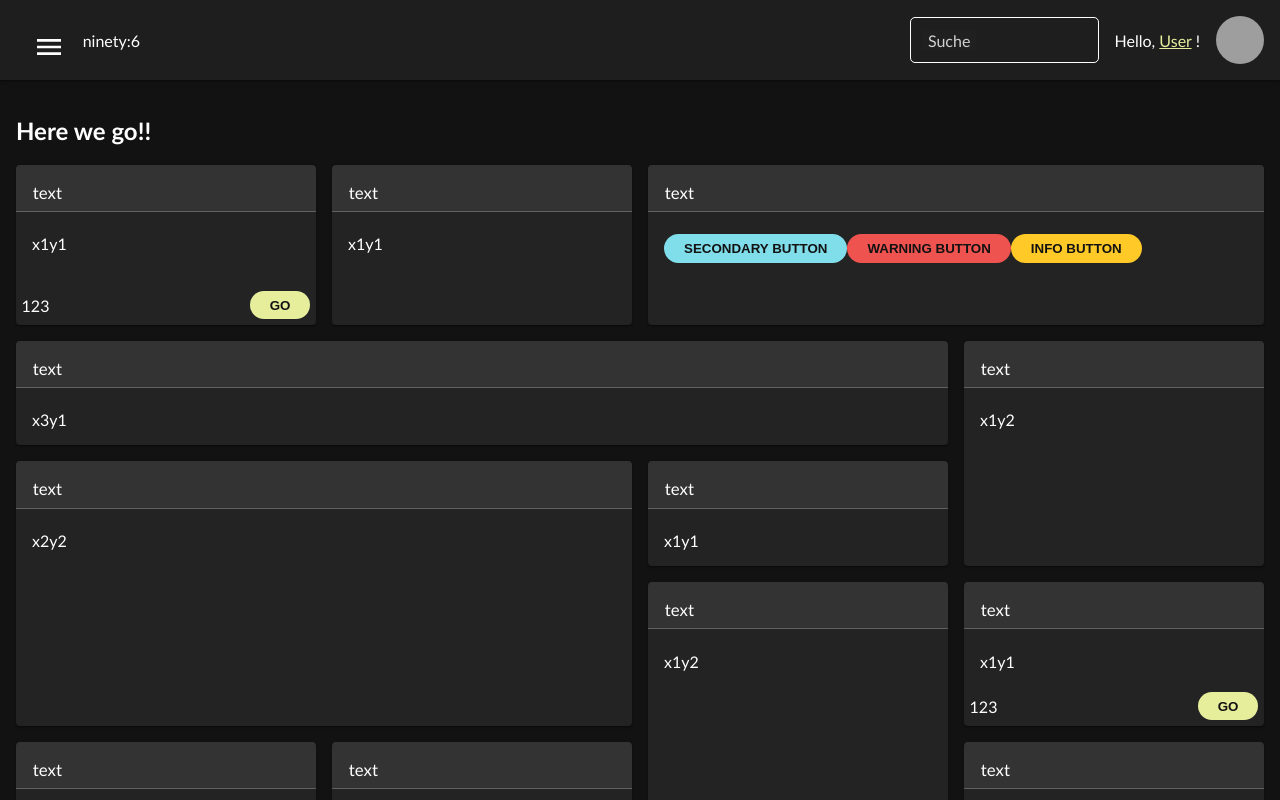
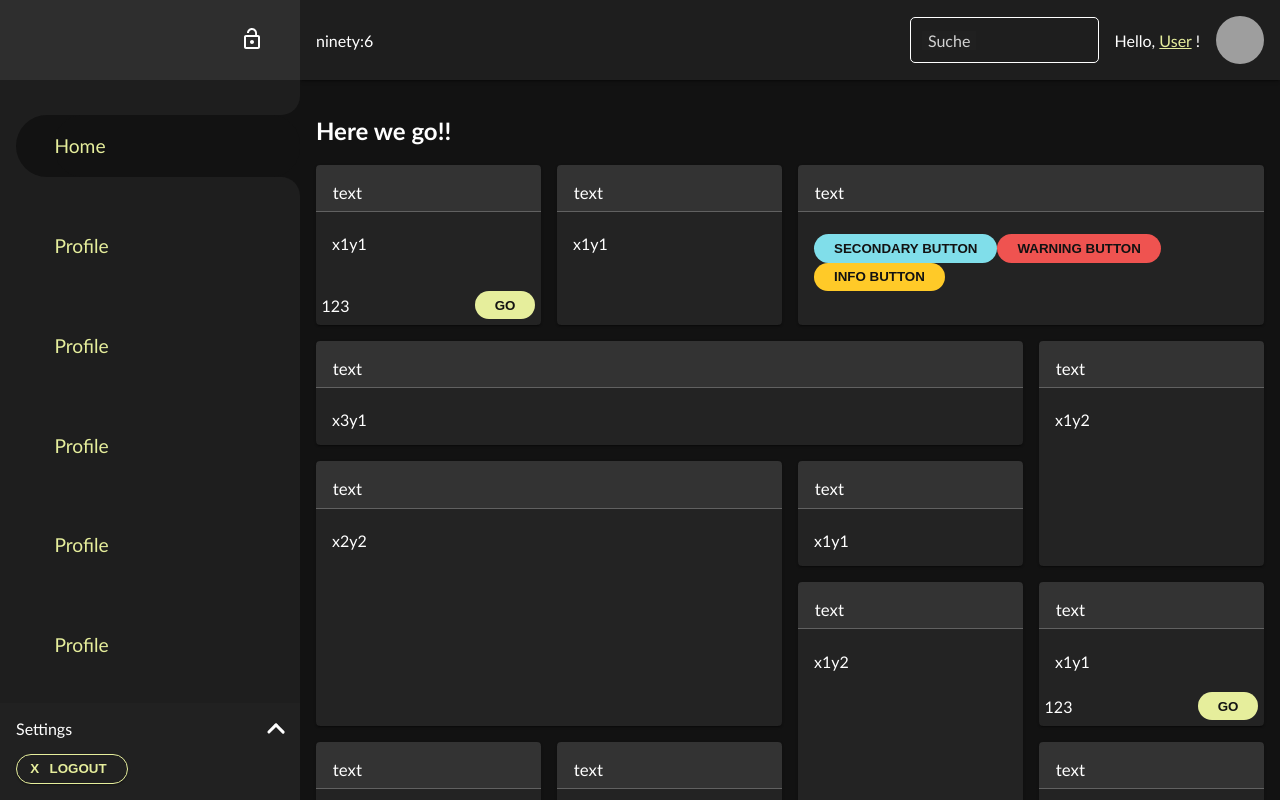
Before and after one commit to benediktrauch/angular-dashboard-template, an Angular app: page /user/home in a window 1280 px wide. Shown: the top 800 px of the page. Built offline with nearby package versions, Linux system fonts and the light colour scheme; grey boxes are pictures that could not be loaded.

Commit message:
updated responsive menu

```diff
--- a/src/app/shared/header/header.component.scss
+++ b/src/app/shared/header/header.component.scss
@@ -18,10 +18,14 @@ header {
   background: $background-color-el1;
   right: 0;
 
-  &.headerFixed {
-    position: fixed;
+  position: fixed;
+
+  @include breakpoint(md) {
+    position: relative;
+    &.headerFixed {
+      position: fixed;
+    }
   }
-
   .left,
   .right {
     display: inline-flex;
@@ -33,8 +37,7 @@ header {
       padding: 0 1em;
     }
   }
-  .left {
-  }
+
   .right {
     justify-content: flex-end;
     .userImage {
--- a/src/app/shared/sidebar/sidebar.component.html
+++ b/src/app/shared/sidebar/sidebar.component.html
@@ -53,7 +53,22 @@
       </a>
     </div>
     <div class="bottom">
-      <span class="button" (click)="_toggleSettings()">Settings</span>
+      <div class="button" (click)="_toggleSettings()">
+        <span class="flex between v-center"
+          >Settings
+          <div
+            class="myChevron"
+            [ngClass]="{
+              myChevron: true,
+              up: !settingsOpen,
+              down: settingsOpen
+            }"
+          >
+            <span class="chev firstLine"></span>
+            <span class="chev secondLine"></span>
+          </div>
+        </span>
+      </div>
       <div class="list">
         <ul>
           <li>1</li>
--- a/src/app/shared/sidebar/sidebar.component.scss
+++ b/src/app/shared/sidebar/sidebar.component.scss
@@ -90,15 +90,19 @@ nav {
 
 .menu {
   display: grid;
-  height: 100%;
-  grid-template-rows: $lgtb 1fr $lgtb;
-  @include breakpoint(xs) {
-    grid-template-rows: $smtb 1fr $smtb;
+  height: calc(100vh - 3em);
+  grid-template-rows: 1fr $smtb;
+  @include breakpoint(sm) {
+    height: calc(100vh - 5em);
+  }
+  @include breakpoint(md) {
+    height: 100%;
+    grid-template-rows: $lgtb 1fr $lgtb;
   }
   .top {
     display: none;
     @include breakpoint(md) {
-      height: 3em;
+      // height: $lgtb;
 
       @include mat-bg-elevation(2);
       align-items: center;
@@ -110,7 +114,13 @@ nav {
   .content {
     height: auto;
     align-self: flex-start;
-    padding: 1em 0 1em 1em;
+    overflow: auto;
+    max-height: calc(100% - 5em);
+    padding: 1em;
+    @include breakpoint(md) {
+      max-height: calc(100% - 5em);
+      padding: 1em 0 1em 1em;
+    }
     .listItem {
       background: $background-color-el1;
       display: grid;
@@ -136,7 +146,10 @@ nav {
       .bottom {
         background: $background-color-el1;
         height: 1em;
-        display: block;
+        display: none;
+        @include breakpoint(md) {
+          display: block;
+        }
         padding: 0;
       }
 
@@ -150,23 +163,30 @@ nav {
         background: $background-color-el1;
         grid-area: left;
         position: relative;
+        display: none;
+        @include breakpoint(md) {
+          display: block;
+        }
         .overlay {
           position: absolute;
           width: 100%;
           height: 100%;
         }
       }
-
       .top {
         grid-area: top;
       }
       .bottom {
         grid-area: bottom;
       }
+
       &.active {
         .center {
           background: $background-color-el0;
-          padding: 1em;
+          padding: 0.5em 1em;
+          @include breakpoint(md) {
+            padding: 1em;
+          }
           border-radius: 1.5em;
         }
       }
@@ -205,9 +225,12 @@ nav {
     position: relative;
     display: grid;
     gap: 0.5em;
+    background: $background-color-el2;
+    transition: 0.5s;
+
     .list {
       max-height: 0;
-      transition: 1s;
+      transition: 0.5s;
       overflow: hidden;
     }
 
@@ -221,11 +244,19 @@ nav {
   }
 
   &.settingsOpen {
-    grid-template-rows: $lgtb 1fr auto;
-    @include breakpoint(xs) {
-      grid-template-rows: $smtb 1fr auto;
-    }
+    // grid-template-rows: $smtb 1fr $smtb;
+    // @include breakpoint(sm) {
+    //   grid-template-rows: $lgtb 1fr $lgtb;
+    // }
+
+    // grid-template-rows: 1fr $smtb;
+    // @include breakpoint(md) {
+    //   grid-template-rows: $lgtb 1fr $lgtb;
+    // }
     .bottom {
+      background: $background-color-el5;
+      transition: 0.5s;
+
       .list {
         max-height: 50vh;
         height: min-content;
--- a/src/app/user/user.component.ts
+++ b/src/app/user/user.component.ts
@@ -8,15 +8,43 @@ import { Component, OnInit } from '@angular/core';
 export class UserComponent implements OnInit {
   title = 'template';
 
-  headerFixed = false;
+  headerFixed = true;
   menuOpen = false;
   // pushMenu = false;
-  overlayMenu = true;
+  overlayMenu = false;
   settingsOpen = false;
   menuData = [
     {
       name: 'Home',
       path: 'home'
+    },
+    {
+      name: 'Profile',
+      path: 'profile'
+    },
+    {
+      name: 'Profile',
+      path: 'profile'
+    },
+    {
+      name: 'Profile',
+      path: 'profile'
+    },
+    {
+      name: 'Profile',
+      path: 'profile'
+    },
+    {
+      name: 'Profile',
+      path: 'profile'
+    },
+    {
+      name: 'Profile',
+      path: 'profile'
+    },
+    {
+      name: 'Profile',
+      path: 'profile'
     },
     {
       name: 'Profile',
--- a/src/theme/_classes.scss
+++ b/src/theme/_classes.scss
@@ -1,6 +1,10 @@
 .flex {
   display: flex;
   width: 100%;
+
+  &.v-center {
+    align-items: center;
+  }
 
   &.wrap {
     flex-wrap: wrap;
@@ -13,4 +17,45 @@
   &.evenly {
     justify-content: space-evenly;
   }
+
+  &.between {
+    justify-content: space-between;
+  }
 }
+
+.button {
+  cursor: pointer;
+}
+
+.myChevron {
+  width: 1em;
+  height: 1em;
+  display: inline-flex;
+  justify-content: space-evenly;
+  align-items: center;
+  transition: 0.35s;
+  .chev {
+    width: 0.2em;
+    height: 0.8em;
+    background: #fff;
+    border-radius: 1em;
+    transition: 0.35s;
+
+    &.firstLine {
+      transform: rotate(45deg);
+    }
+    &.secondLine {
+      transform: rotate(-45deg);
+    }
+  }
+  &.down {
+    .chev {
+      &.firstLine {
+        transform: rotate(315deg);
+      }
+      &.secondLine {
+        transform: rotate(-315deg);
+      }
+    }
+  }
+}
```
